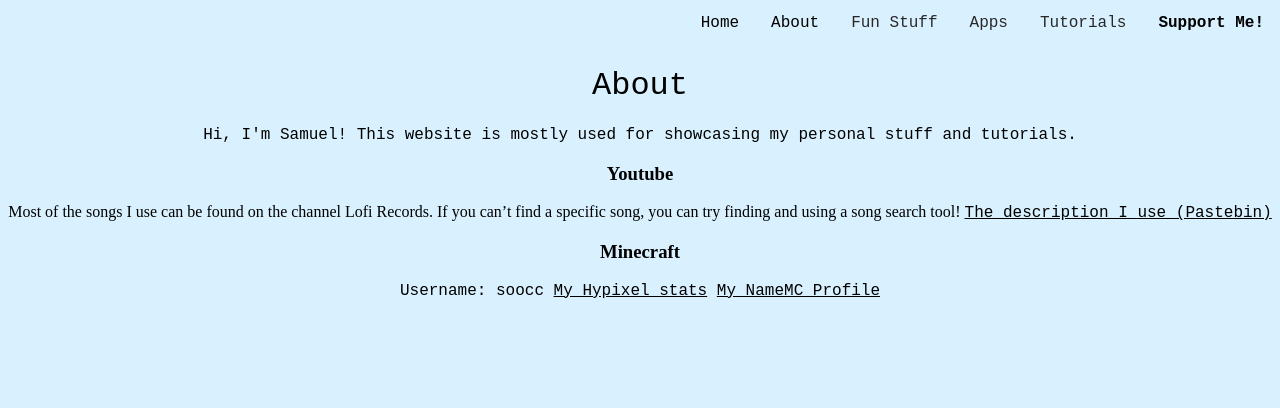
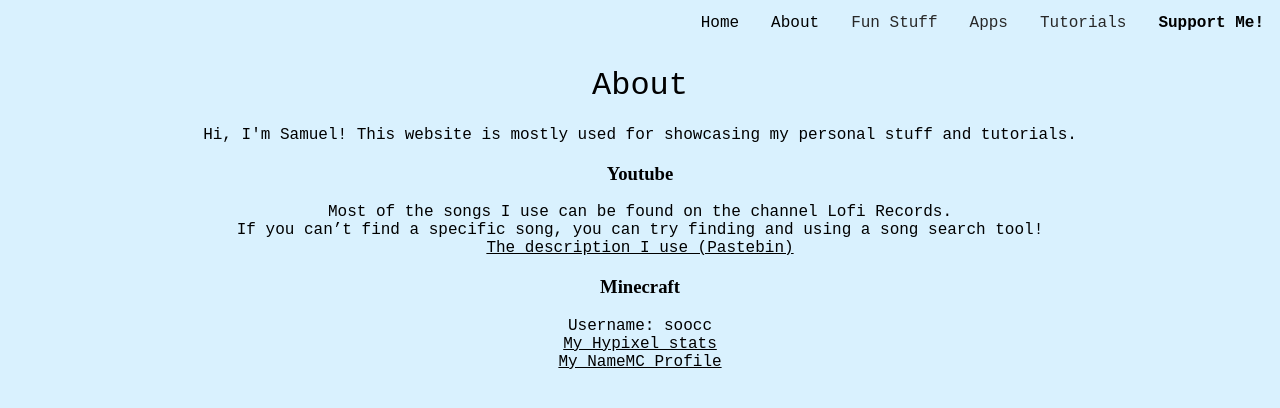
Before and after one commit to soocc/sooccsocks2, a Jekyll site: the page built from about.html, in a window 1280 px wide. Shown: the top 408 px of the page. Built offline with Jekyll 4.4.1, drawn with Linux system fonts in a browser that asks for light colours.

Commit message:
Update about.html

```diff
--- a/about.html
+++ b/about.html
@@ -21,9 +21,11 @@ layout: default
       <strong>Youtube</strong>
     </h3>
 
-    </p>
+    <p>
       Most of the songs I use can be found on the channel Lofi Records.
+      <br>
       If you can’t find a specific song, you can try finding and using a song search tool!
+      <br>
       <a href="https://pastebin.com/jmytXdxF">The description I use (Pastebin)</a>
     </p>
 
@@ -33,7 +35,9 @@ layout: default
 
     <p>
       Username: soocc
+      <br>
       <a href="https://plancke.io/hypixel/player/stats/soocc">My Hypixel stats</a>
+      <br>
       <a href="https://namemc.com/profile/soocc">My NameMC Profile</a>
     </p>
   </body>
```
